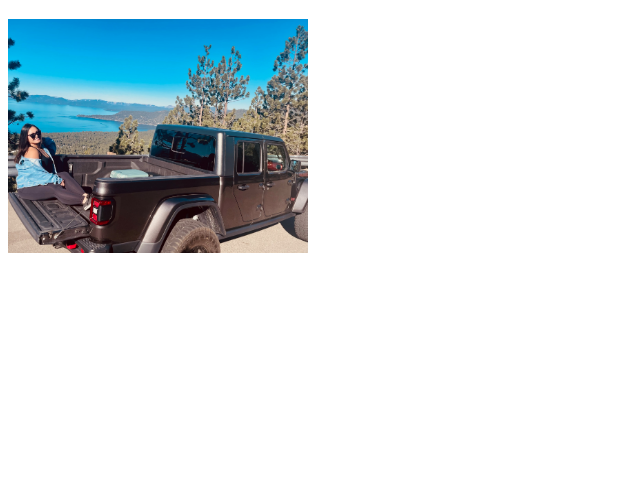
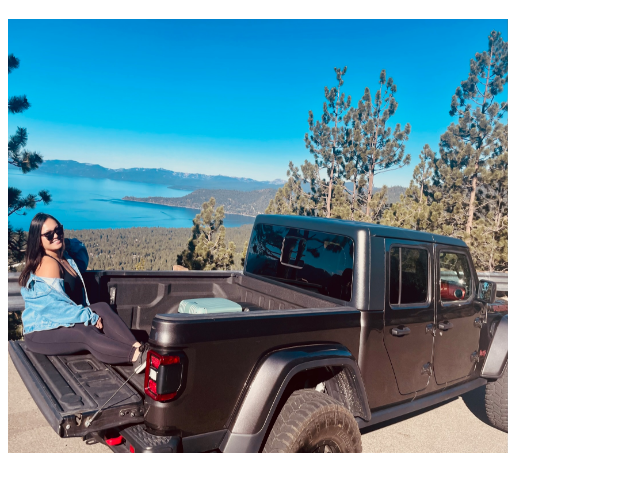
Before and after one commit to Dobiecodes/dobiecodes.github.io, a plain HTML site: page index.html in a window 1280 px wide. Shown: the part 106-598 px from the top of the page, without its empty margins (0-640 px from the left). Drawn offline with Linux system fonts and the light colour scheme.

Commit message:
Update index.html

```diff
--- a/index.html
+++ b/index.html
@@ -2,5 +2,5 @@
 <!DOCTYPE html>
 <h1>Hi, I am Dobie Estaris.</h1>
 <h1> Aspiring software developer.</h1>
-<img src = "./IMG_8625.jpg" width="300" height="234"/>
+<img src = "./IMG_8625.jpg" width="500" height="434"/>
 </html>
```
